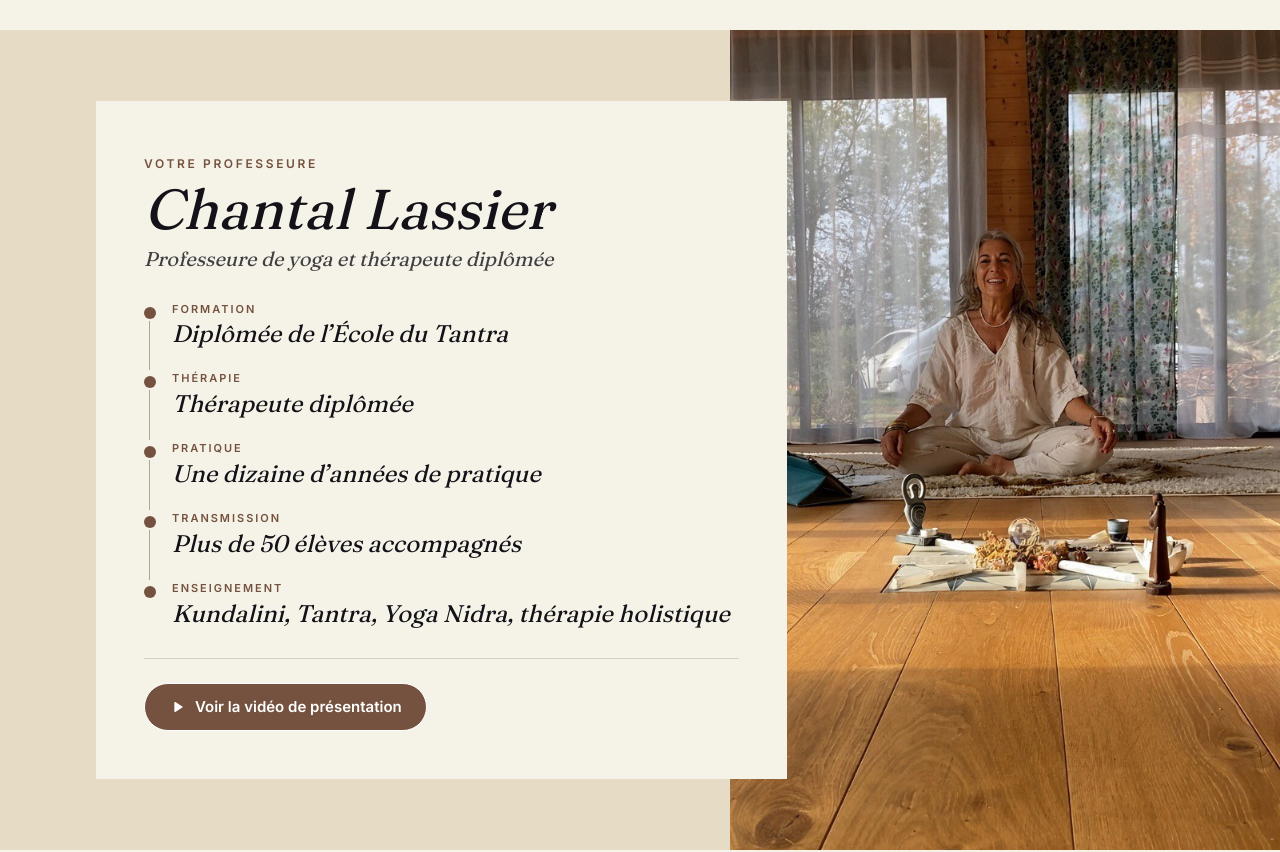
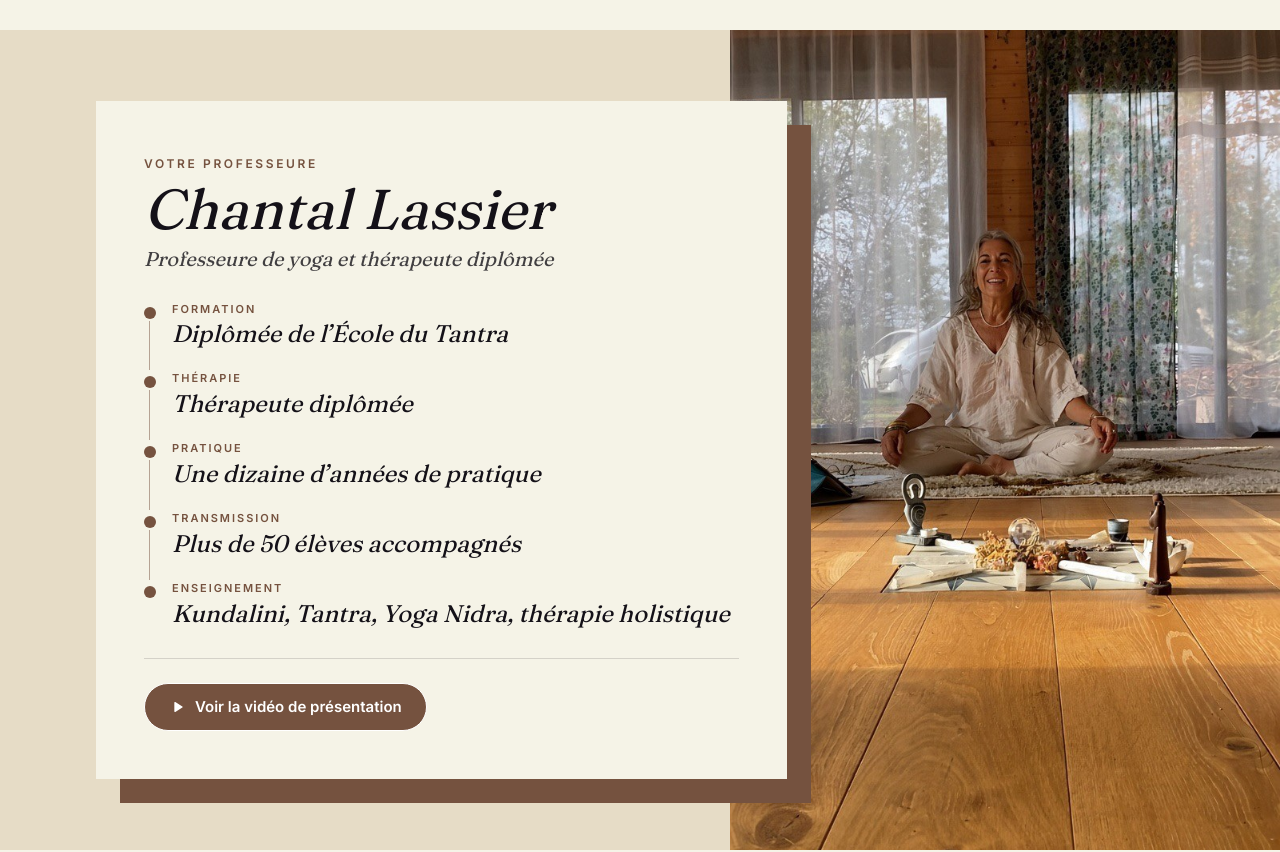
Before and after one commit to maxwelito-lgtm/YogaKunda, a Next.js app: page / in a window 1280 px wide. Shown: the part 3040-3892 px from the top of the page. Built offline with nearby package versions, Linux system fonts and the light colour scheme; no server answers.

Commit message:
Fiche Chantal : bloc terracotta décalé derrière la fiche

```diff
--- a/components/ProfesseureSection.tsx
+++ b/components/ProfesseureSection.tsx
@@ -32,7 +32,13 @@ export default function ProfesseureSection() {
         </div>
 
         {/* Fiche : compacte, chevauche légèrement la photo sur écran large */}
-        <div className="relative z-10 bg-[#F5F3E7] p-5 text-encre sm:p-7 md:-ml-16 md:py-9 md:pl-12 md:pr-9 lg:my-16 lg:ml-[7.5%] lg:w-[54%] lg:max-w-[780px] lg:p-12">
+        <div className="relative z-10 mb-3.5 mr-3.5 sm:mb-6 sm:mr-6 md:-ml-16 lg:my-16 lg:ml-[7.5%] lg:w-[54%] lg:max-w-[780px]">
+          {/* Bloc terracotta décalé derrière la fiche */}
+          <div
+            aria-hidden="true"
+            className="absolute inset-0 translate-x-3.5 translate-y-3.5 bg-[#75523F] sm:translate-x-6 sm:translate-y-6"
+          />
+          <div className="relative bg-[#F5F3E7] p-5 text-encre sm:p-7 md:py-9 md:pl-12 md:pr-9 lg:p-12">
           <span className="text-xs font-semibold uppercase tracking-[0.22em] text-[#75523F]">
             Votre professeure
           </span>
@@ -69,6 +75,7 @@ export default function ProfesseureSection() {
           <div className="mt-5 border-t border-encre/15 pt-4 lg:mt-7 lg:pt-6">
             <VideoDialog label="Voir la vidéo de présentation" />
           </div>
+          </div>
         </div>
       </div>
     </section>
```
